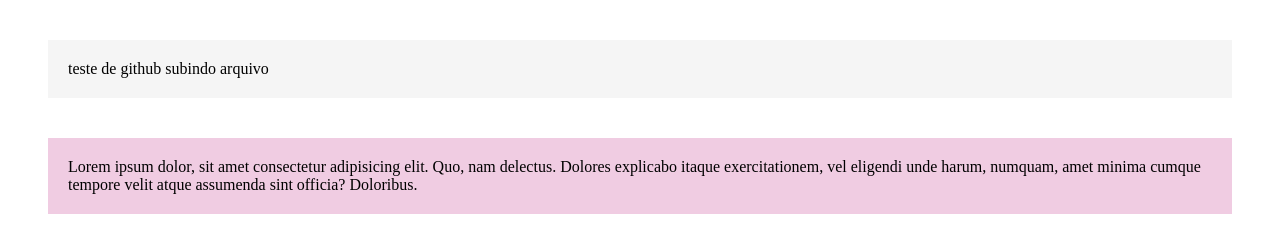
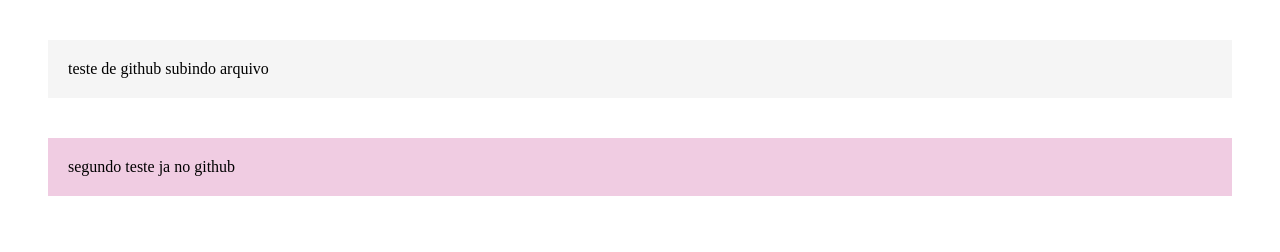
Before and after one commit to RodrigoDGBrito/tabela-exercico-Html, a plain HTML site: page index.html in a window 1280 px wide. Drawn offline with Linux system fonts and the light colour scheme.

Commit message:
troquei a frase no segundo paragrafo, de loren para segundo teste ja no github

```diff
--- a/index.html
+++ b/index.html
@@ -11,7 +11,7 @@
 
      <p class="texto paragrafo-padrao">teste de github subindo arquivo</p>
 
-     <p class="texto paragrafo-destacado">Lorem ipsum dolor, sit amet consectetur adipisicing elit. Quo, nam delectus. Dolores explicabo itaque exercitationem, vel eligendi unde harum, numquam, amet minima cumque tempore velit atque assumenda sint officia? Doloribus.</p>
+     <p class="texto paragrafo-destacado">segundo teste ja no github</p>
 
 </body>
 </html>
```
